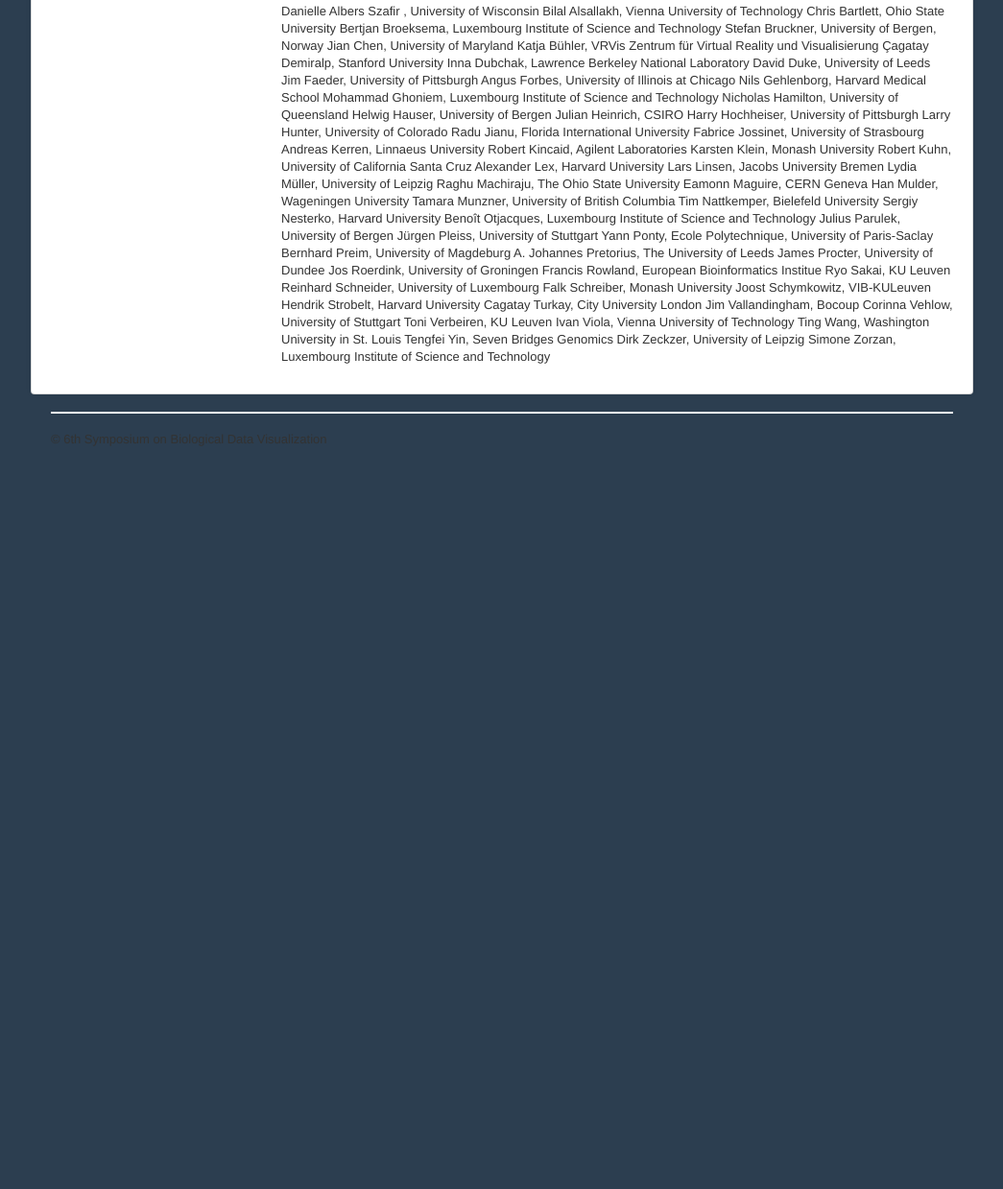
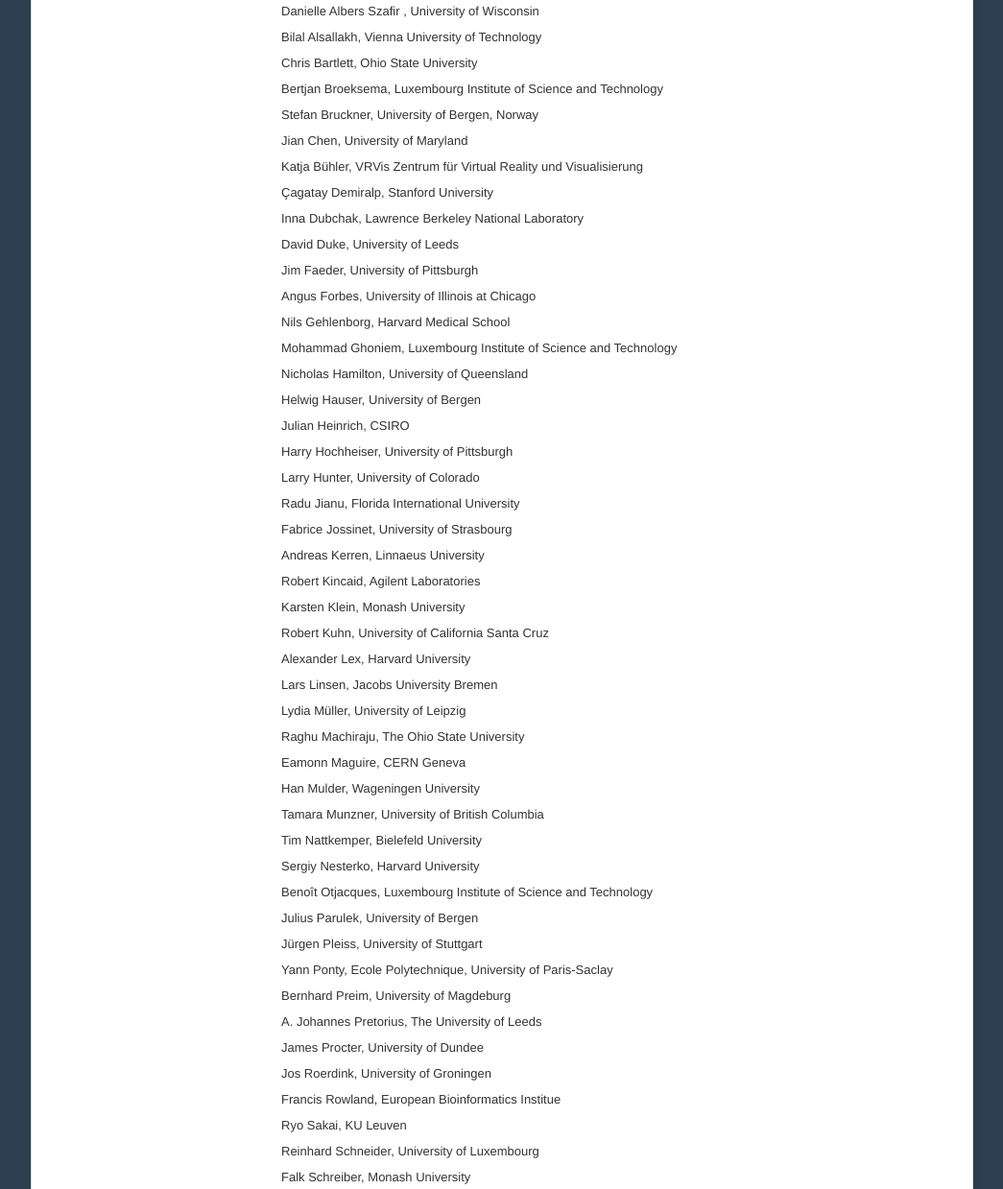
Before and after one commit to eamonnmag/biovis.github.io, a plain HTML site: page 2016/committee.html in a window 1280 px wide. Shown: the part 1594-2833 px from the top of the page at 96% size, without its empty margins (117-1162 px from the left). Before the commit the page ends 2090 px from the top, so only its background shows below. Drawn offline with Linux system fonts and the light colour scheme; files that its build step writes are made by us from their sources; files whose address does not match are found by name.

Commit message:
Site updated at 2015-12-23 14:36:30 UTC: 2eded19 Wed Dec 23 08:36:01 2015 -0600 TuanDang: Add line break for each member in the program committee

```diff
--- a/2016/committee.html
+++ b/2016/committee.html
@@ -190,63 +190,120 @@
 <p><a href="http://www.cse.ohio-state.edu/~raghu">Raghu Machiraju</a>, The Ohio State University, USA (Chair)</p>
 
 <h2 id="program-committee">Program Committee</h2>
-<p>Danielle Albers Szafir , University of Wisconsin
-Bilal Alsallakh, Vienna University of Technology
-Chris Bartlett, Ohio State University
-Bertjan Broeksema, Luxembourg Institute of Science and Technology
-Stefan Bruckner, University of Bergen, Norway
-Jian Chen, University of Maryland
-Katja Bühler, VRVis Zentrum für Virtual Reality und Visualisierung
-Çagatay Demiralp, Stanford University
-Inna Dubchak, Lawrence Berkeley National Laboratory
-David Duke, University of Leeds
-Jim Faeder, University of Pittsburgh
-Angus Forbes, University of Illinois at Chicago
-Nils Gehlenborg, Harvard Medical School
-Mohammad Ghoniem, Luxembourg Institute of Science and Technology
-Nicholas Hamilton, University of Queensland
-Helwig Hauser, University of Bergen
-Julian Heinrich, CSIRO
-Harry Hochheiser, University of Pittsburgh
-Larry Hunter, University of Colorado
-Radu Jianu, Florida International University
-Fabrice Jossinet, University of Strasbourg
-Andreas Kerren, Linnaeus University
-Robert Kincaid, Agilent Laboratories
-Karsten Klein, Monash University
-Robert Kuhn, University of California Santa Cruz
-Alexander Lex, Harvard University
-Lars Linsen, Jacobs University Bremen
-Lydia Müller, University of Leipzig
-Raghu Machiraju, The Ohio State University
-Eamonn Maguire, CERN Geneva
-Han Mulder, Wageningen University
-Tamara Munzner, University of British Columbia
-Tim Nattkemper, Bielefeld University
-Sergiy Nesterko, Harvard University
-Benoît Otjacques, Luxembourg Institute of Science and Technology
-Julius Parulek, University of Bergen
-Jürgen Pleiss, University of Stuttgart
-Yann Ponty, Ecole Polytechnique, University of Paris-Saclay
-Bernhard Preim, University of Magdeburg
-A. Johannes Pretorius, The University of Leeds
-James Procter, University of Dundee
-Jos Roerdink, University of Groningen
-Francis Rowland, European Bioinformatics Institue
-Ryo Sakai, KU Leuven
-Reinhard Schneider, University of Luxembourg
-Falk Schreiber, Monash University
-Joost Schymkowitz, VIB-KULeuven
-Hendrik Strobelt, Harvard University
-Cagatay Turkay, City University London
-Jim Vallandingham, Bocoup
-Corinna Vehlow, University of Stuttgart
-Toni Verbeiren, KU Leuven
-Ivan Viola, Vienna University of Technology
-Ting Wang, Washington University in St. Louis
-Tengfei Yin, Seven Bridges Genomics
-Dirk Zeckzer, University of Leipzig
-Simone Zorzan, Luxembourg Institute of Science and Technology</p>
+<p>Danielle Albers Szafir , University of Wisconsin</p>
+
+<p>Bilal Alsallakh, Vienna University of Technology</p>
+
+<p>Chris Bartlett, Ohio State University</p>
+
+<p>Bertjan Broeksema, Luxembourg Institute of Science and Technology</p>
+
+<p>Stefan Bruckner, University of Bergen, Norway</p>
+
+<p>Jian Chen, University of Maryland</p>
+
+<p>Katja Bühler, VRVis Zentrum für Virtual Reality und Visualisierung</p>
+
+<p>Çagatay Demiralp, Stanford University</p>
+
+<p>Inna Dubchak, Lawrence Berkeley National Laboratory</p>
+
+<p>David Duke, University of Leeds</p>
+
+<p>Jim Faeder, University of Pittsburgh</p>
+
+<p>Angus Forbes, University of Illinois at Chicago</p>
+
+<p>Nils Gehlenborg, Harvard Medical School</p>
+
+<p>Mohammad Ghoniem, Luxembourg Institute of Science and Technology</p>
+
+<p>Nicholas Hamilton, University of Queensland</p>
+
+<p>Helwig Hauser, University of Bergen</p>
+
+<p>Julian Heinrich, CSIRO</p>
+
+<p>Harry Hochheiser, University of Pittsburgh</p>
+
+<p>Larry Hunter, University of Colorado</p>
+
+<p>Radu Jianu, Florida International University</p>
+
+<p>Fabrice Jossinet, University of Strasbourg</p>
+
+<p>Andreas Kerren, Linnaeus University</p>
+
+<p>Robert Kincaid, Agilent Laboratories</p>
+
+<p>Karsten Klein, Monash University</p>
+
+<p>Robert Kuhn, University of California Santa Cruz</p>
+
+<p>Alexander Lex, Harvard University</p>
+
+<p>Lars Linsen, Jacobs University Bremen</p>
+
+<p>Lydia Müller, University of Leipzig</p>
+
+<p>Raghu Machiraju, The Ohio State University</p>
+
+<p>Eamonn Maguire, CERN Geneva</p>
+
+<p>Han Mulder, Wageningen University</p>
+
+<p>Tamara Munzner, University of British Columbia</p>
+
+<p>Tim Nattkemper, Bielefeld University</p>
+
+<p>Sergiy Nesterko, Harvard University</p>
+
+<p>Benoît Otjacques, Luxembourg Institute of Science and Technology</p>
+
+<p>Julius Parulek, University of Bergen</p>
+
+<p>Jürgen Pleiss, University of Stuttgart</p>
+
+<p>Yann Ponty, Ecole Polytechnique, University of Paris-Saclay</p>
+
+<p>Bernhard Preim, University of Magdeburg</p>
+
+<p>A. Johannes Pretorius, The University of Leeds</p>
+
+<p>James Procter, University of Dundee</p>
+
+<p>Jos Roerdink, University of Groningen</p>
+
+<p>Francis Rowland, European Bioinformatics Institue</p>
+
+<p>Ryo Sakai, KU Leuven</p>
+
+<p>Reinhard Schneider, University of Luxembourg</p>
+
+<p>Falk Schreiber, Monash University</p>
+
+<p>Joost Schymkowitz, VIB-KULeuven</p>
+
+<p>Hendrik Strobelt, Harvard University</p>
+
+<p>Cagatay Turkay, City University London</p>
+
+<p>Jim Vallandingham, Bocoup</p>
+
+<p>Corinna Vehlow, University of Stuttgart</p>
+
+<p>Toni Verbeiren, KU Leuven</p>
+
+<p>Ivan Viola, Vienna University of Technology</p>
+
+<p>Ting Wang, Washington University in St. Louis</p>
+
+<p>Tengfei Yin, Seven Bridges Genomics</p>
+
+<p>Dirk Zeckzer, University of Leipzig</p>
+
+<p>Simone Zorzan, Luxembourg Institute of Science and Technology</p>
+
 
 
 
```
Also changed, not shown: 2016/cfp/index.html (+1 -1 lines), 1 other file.
